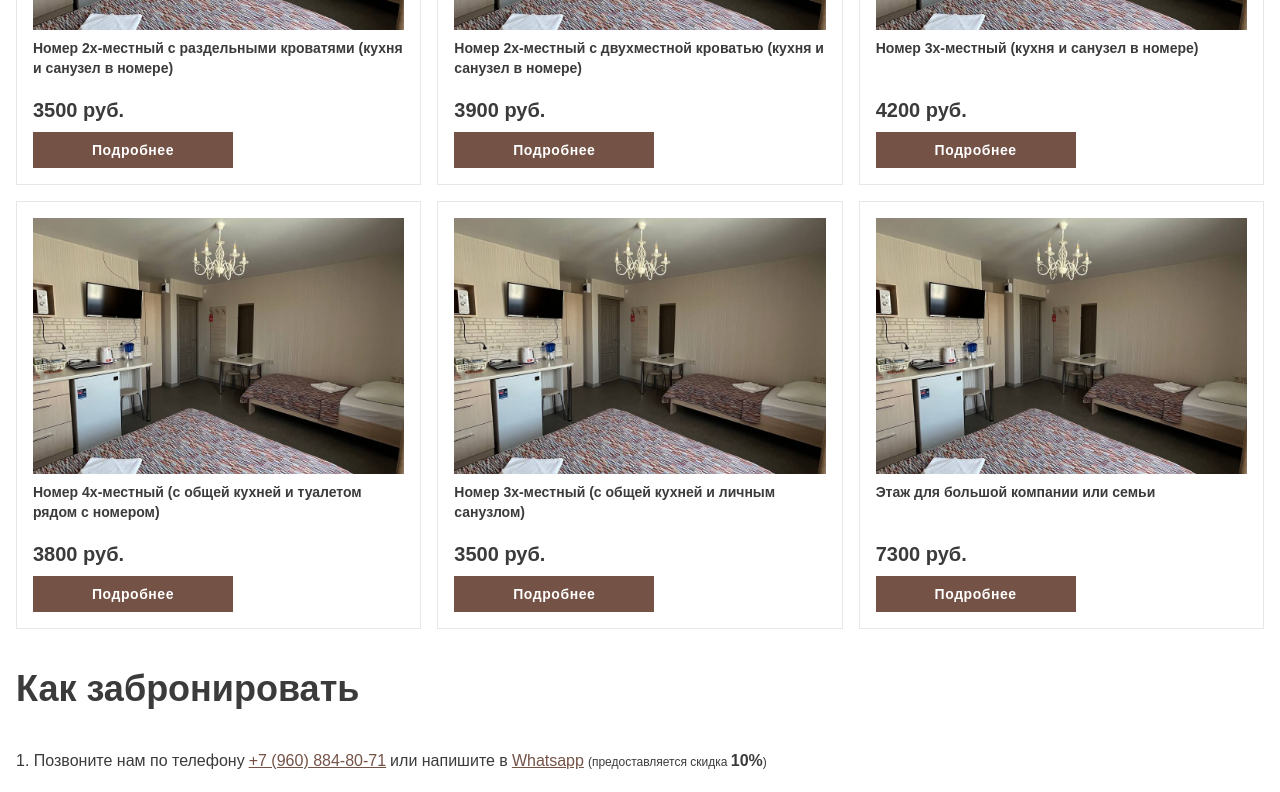
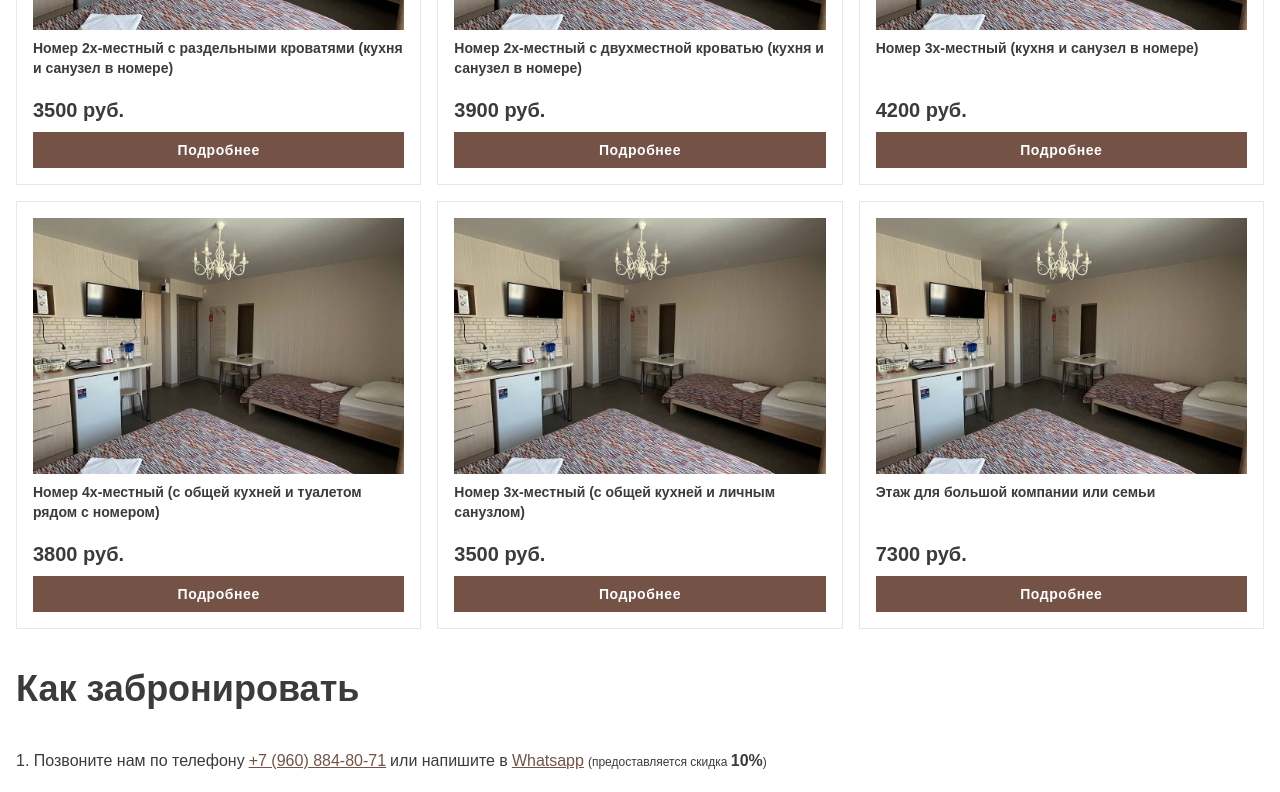
Before and after one commit to Salyens/Next-test-timeweb, a Next.js app: page / in a window 1280 px wide. Shown: the part 1160-1952 px from the top of the page. Built offline with nearby package versions, Linux system fonts and the light colour scheme.

Commit message:
Remove max-width constraint from Button component

```diff
--- a/src/components/Button/button.scss
+++ b/src/components/Button/button.scss
@@ -3,7 +3,6 @@
   transition: all 0.3s ease;
   letter-spacing: 0.04em;
   cursor: pointer;
-  max-width: 200px;
 }
 
 .button:hover {
```
